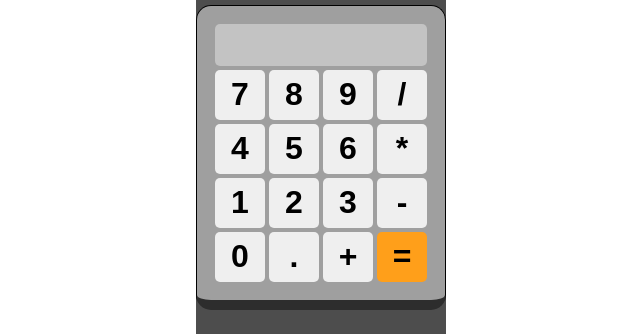
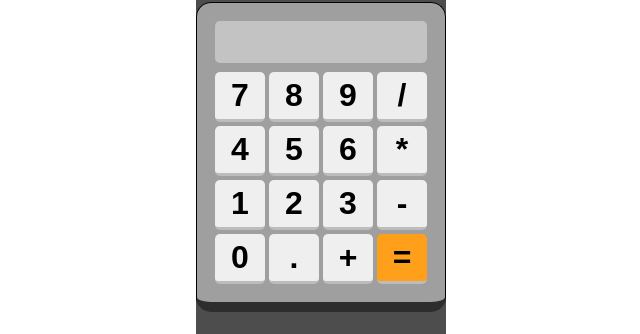
Before and after one commit to gbemi149/Calculator_Assignment, a plain HTML site: page index.html in a window 1280 px wide. Shown: the part 251-585 px from the top of the page, without its empty margins (319-959 px from the left). Drawn offline with Linux system fonts and the light colour scheme.

Commit message:
Modified

```diff
--- a/calc.css
+++ b/calc.css
@@ -30,12 +30,12 @@ button{
     height: 50px;
     width: 50px;
     border: 0px black ;
-    border-bottom: 3`px solid rgb(188, 188, 188);
+    border-bottom: 3px solid rgb(188, 188, 188);
     border-radius: 5px;
     font-size: 2rem;
     font-weight: bold;
     text-align: center;
-    gap: 10px;
+    gap:10px;
 
 
 
@@ -49,7 +49,6 @@ button{
     font-family:'Courier New', Courier, monospace;
     border: black 0px;
     border-radius: 5px;
-    bottom-ra
     margin-bottom: 5px;
     overflow: hidden;
 
```
